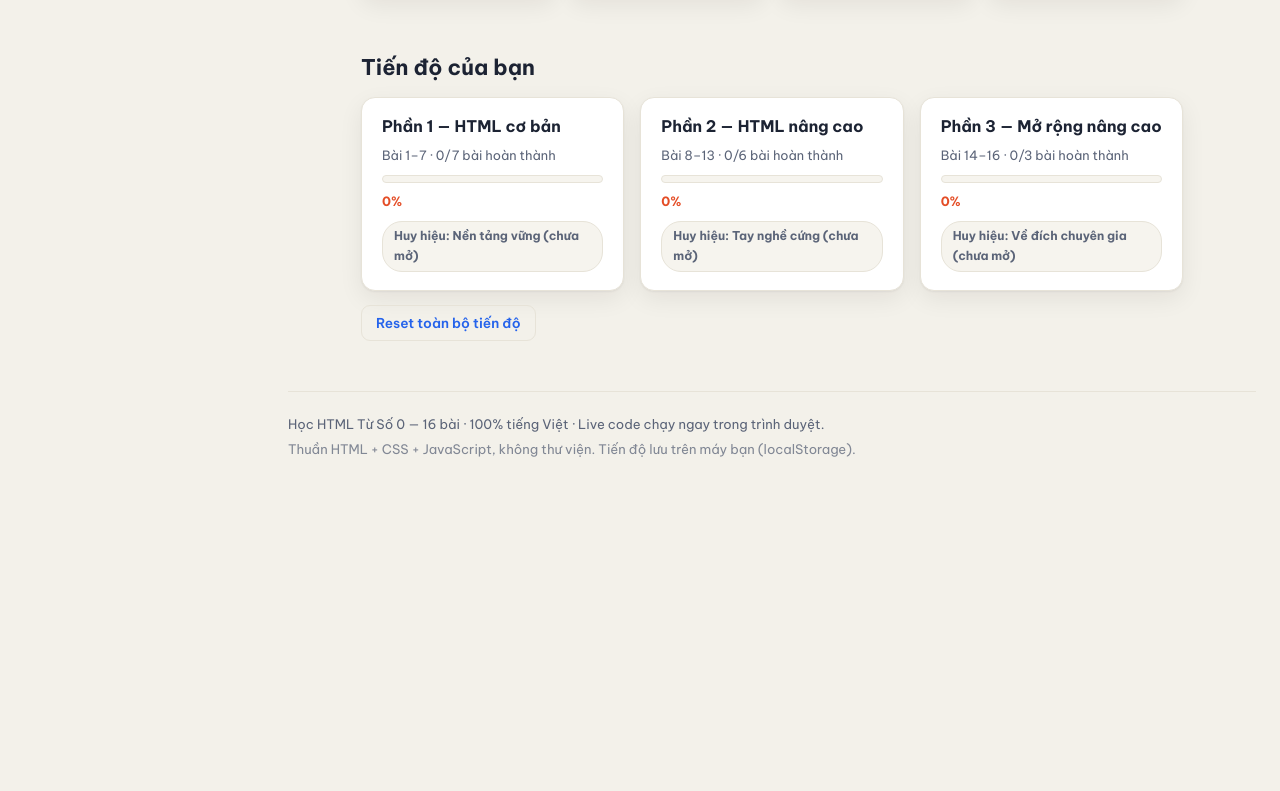
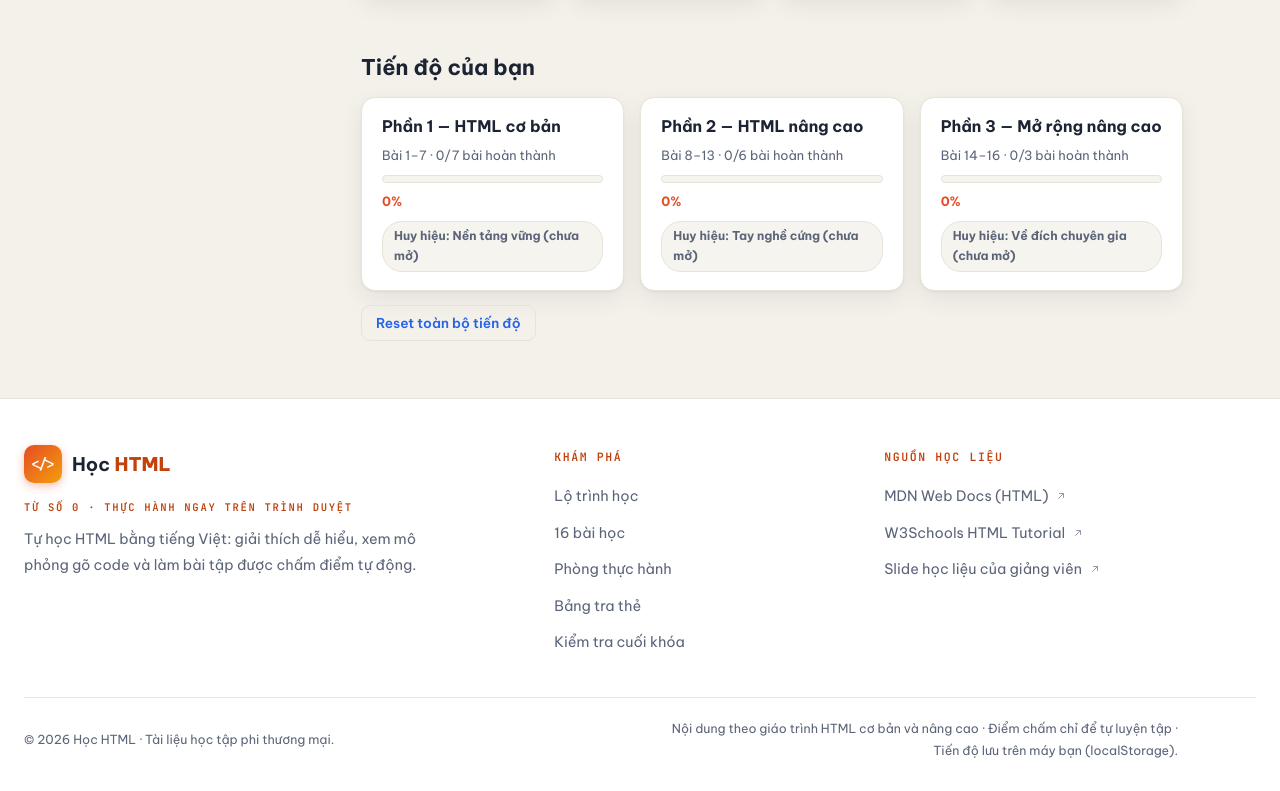
Before and after one commit to cybers-107/HOCHTML, a plain HTML site: page index.html in a window 1280 px wide. Shown: the part 1534-2325 px from the top of the page. Before the commit the page ends 2046 px from the top, so only its background shows below. Drawn offline with Linux system fonts and the light colour scheme.

Commit message:
Add files via upload

```diff
--- a/index.html
+++ b/index.html
@@ -94,10 +94,6 @@
     <!-- Vùng nội dung chính: router đổ trang vào đây -->
     <main id="noi-dung-chinh" class="content" tabindex="-1">
       <div id="app" aria-live="off"></div>
-      <footer class="site-footer">
-        <p>Học HTML Từ Số 0 — 16 bài · 100% tiếng Việt · Live code chạy ngay trong trình duyệt.</p>
-        <p class="footer-sub">Thuần HTML + CSS + JavaScript, không thư viện. Tiến độ lưu trên máy bạn (localStorage).</p>
-      </footer>
     </main>
 
     <!-- Mục lục "Trong bài này" bên phải (JS đổ + tô sáng theo cuộn) -->
@@ -110,6 +106,43 @@
     <svg viewBox="0 0 24 24" width="16" height="16" aria-hidden="true"><path d="m13 7 5 5-5 5M6 7l5 5-5 5" fill="none" stroke="currentColor" stroke-width="2" stroke-linecap="round" stroke-linejoin="round"/></svg>
     <span class="side-open-label" aria-hidden="true">Mục lục</span>
   </button>
+
+  <footer class="site-footer">
+    <div class="footer-inner">
+      <div class="footer-grid">
+        <div class="footer-brand">
+          <a class="footer-logo" href="#/" aria-label="Học HTML — về trang chủ">
+            <span class="logo-mark" aria-hidden="true">&lt;/&gt;</span>
+            <span class="footer-brand-name">Học <strong>HTML</strong></span>
+          </a>
+          <p class="footer-tagline">TỪ SỐ 0 · THỰC HÀNH NGAY TRÊN TRÌNH DUYỆT</p>
+          <p class="footer-desc">Tự học HTML bằng tiếng Việt: giải thích dễ hiểu, xem mô phỏng gõ code và làm bài tập được chấm điểm tự động.</p>
+        </div>
+        <nav class="footer-col" aria-label="Khám phá">
+          <h2 class="footer-title">Khám phá</h2>
+          <ul class="footer-links">
+            <li><a href="#lo-trinh">Lộ trình học</a></li>
+            <li><a href="#bai-1"><span id="footer-lesson-count">Bài học</span></a></li>
+            <li><a href="#thuc-hanh">Phòng thực hành</a></li>
+            <li><a href="#bang-tra">Bảng tra thẻ</a></li>
+            <li><a href="#kiem-tra">Kiểm tra cuối khóa</a></li>
+          </ul>
+        </nav>
+        <nav class="footer-col" aria-label="Nguồn học liệu">
+          <h2 class="footer-title">Nguồn học liệu</h2>
+          <ul class="footer-links">
+            <li><a href="https://developer.mozilla.org/vi/docs/Web/HTML" target="_blank" rel="noopener noreferrer">MDN Web Docs (HTML)<svg class="footer-ext-icon" viewBox="0 0 24 24" width="12" height="12" aria-hidden="true"><path d="M7 17 17 7M9 7h8v8" fill="none" stroke="currentColor" stroke-width="2" stroke-linecap="round" stroke-linejoin="round"/></svg><span class="sr-only">(mở tab mới)</span></a></li>
+            <li><a href="https://www.w3schools.com/html/" target="_blank" rel="noopener noreferrer">W3Schools HTML Tutorial<svg class="footer-ext-icon" viewBox="0 0 24 24" width="12" height="12" aria-hidden="true"><path d="M7 17 17 7M9 7h8v8" fill="none" stroke="currentColor" stroke-width="2" stroke-linecap="round" stroke-linejoin="round"/></svg><span class="sr-only">(mở tab mới)</span></a></li>
+            <li><a href="https://hieutachi.github.io/cse122-k67/slides/index.html" target="_blank" rel="noopener noreferrer">Slide học liệu của giảng viên<svg class="footer-ext-icon" viewBox="0 0 24 24" width="12" height="12" aria-hidden="true"><path d="M7 17 17 7M9 7h8v8" fill="none" stroke="currentColor" stroke-width="2" stroke-linecap="round" stroke-linejoin="round"/></svg><span class="sr-only">(mở tab mới)</span></a></li>
+          </ul>
+        </nav>
+      </div>
+      <div class="footer-bottom">
+        <p class="footer-copy">© <span id="footer-year"></span> Học HTML · Tài liệu học tập phi thương mại.</p>
+        <p class="footer-note">Nội dung theo giáo trình HTML cơ bản và nâng cao · Điểm chấm chỉ để tự luyện tập · Tiến độ lưu trên máy bạn (localStorage).</p>
+      </div>
+    </div>
+  </footer>
 
   <!-- ===== MODAL TÌM KIẾM TOÀN SITE ===== -->
   <div id="search-modal" class="modal-overlay" hidden>
--- a/style.css
+++ b/style.css
@@ -816,9 +816,42 @@ table.cheat code { white-space: nowrap; }
 }
 .btn-top:hover { transform: translateY(-3px); background: var(--brand-soft); }
 
-.site-footer { margin-top: 50px; padding-top: 18px; border-top: 1px solid var(--line); font-size: .82rem; color: var(--muted); }
-.site-footer p { margin: 3px 0; }
-.footer-sub { opacity: .75; }
+.sr-only { position: absolute; width: 1px; height: 1px; padding: 0; margin: -1px; overflow: hidden; clip: rect(0, 0, 0, 0); white-space: nowrap; border: 0; }
+
+.site-footer { background: var(--surface); border-top: 1px solid var(--line); color: var(--muted); }
+.footer-inner { max-width: 1460px; margin: 0 auto; padding: 46px 24px 30px; }
+.footer-grid { display: grid; grid-template-columns: 1.7fr 1fr 1.3fr; gap: 44px; align-items: start; }
+.footer-brand { min-width: 0; }
+.footer-logo { display: inline-flex; align-items: center; gap: 10px; color: var(--ink); font-weight: 700; font-size: 1.18rem; text-decoration: none; }
+.footer-logo:hover { text-decoration: none; }
+.footer-logo .logo-mark { width: 38px; height: 38px; border-radius: 10px; font-size: .9rem; }
+.footer-brand-name { white-space: nowrap; }
+.footer-brand-name strong { color: var(--brand-strong); font-weight: 800; }
+.footer-tagline { margin: 16px 0 10px; font-family: var(--font-mono); font-size: .66rem; font-weight: 600; text-transform: uppercase; letter-spacing: .16em; color: var(--brand-strong); }
+.footer-desc { margin: 0; max-width: 42ch; font-size: .9rem; line-height: 1.75; color: var(--muted); }
+.footer-col { min-width: 0; }
+.footer-title { margin: 0 0 14px; font-family: var(--font-mono); font-size: .72rem; font-weight: 600; text-transform: uppercase; letter-spacing: .14em; color: var(--brand-strong); }
+.footer-links { list-style: none; margin: 0; padding: 0; display: grid; gap: 2px; }
+.footer-links a { display: inline-flex; align-items: center; gap: 7px; padding: 5px 0; color: var(--muted); font-size: .9rem; text-decoration: none; border-radius: 6px; transition: color .15s ease; }
+.footer-links a:hover, .footer-links a:focus-visible { color: var(--brand-strong); text-decoration: underline; text-underline-offset: 3px; }
+.footer-links a:focus-visible { outline: 2px solid var(--brand-strong); outline-offset: 3px; }
+.footer-ext-icon { flex: none; width: 12px; height: 12px; opacity: .65; transition: opacity .15s ease, transform .15s ease; }
+.footer-links a:hover .footer-ext-icon, .footer-links a:focus-visible .footer-ext-icon { opacity: 1; transform: translate(1px, -1px); }
+.footer-bottom { display: flex; align-items: center; justify-content: space-between; gap: 18px; flex-wrap: wrap; margin-top: 38px; padding-top: 20px; padding-right: 78px; border-top: 1px solid var(--line); font-size: .78rem; }
+.footer-copy { margin: 0; color: var(--muted); }
+.footer-note { margin: 0; max-width: 62ch; color: var(--muted); text-align: right; }
+@media (max-width: 900px) {
+  .footer-inner { padding: 38px 16px 26px; }
+  .footer-grid { grid-template-columns: 1fr 1fr; gap: 32px; }
+  .footer-brand { grid-column: 1 / -1; }
+}
+@media (max-width: 640px) {
+  .footer-grid { grid-template-columns: 1fr; gap: 26px; }
+  .footer-brand { grid-column: auto; }
+  .footer-links a { min-height: 44px; padding: 8px 0; }
+  .footer-bottom { flex-direction: column; align-items: flex-start; gap: 10px; margin-top: 30px; padding-right: 70px; }
+  .footer-note { text-align: left; }
+}
 
 .side-open { position: fixed; left: 10px; top: 50%; transform: translateY(-50%); z-index: 90; display: none; flex-direction: column; align-items: center; gap: 8px; padding: 10px 8px; border: 1px solid var(--line); border-radius: 12px; background: var(--surface); color: var(--brand); box-shadow: var(--shadow); cursor: pointer; transition: background-color .15s ease, border-color .15s ease; }
 .side-open:hover { background: var(--brand-soft); border-color: var(--brand); }
```
Also changed, not shown: script.js.
